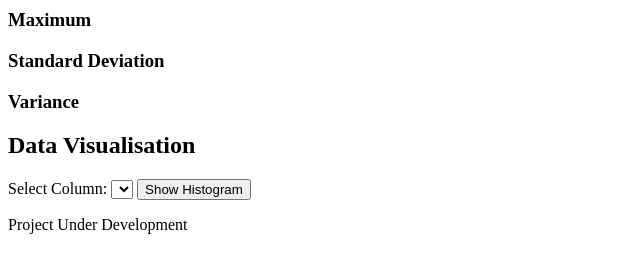
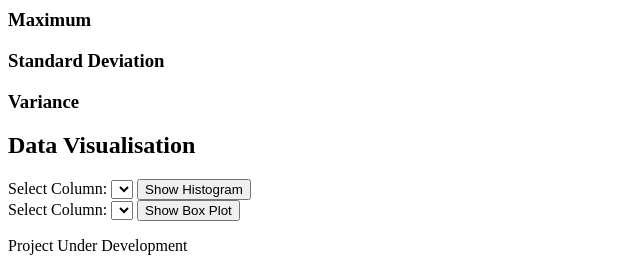
Before and after one commit to Neelu-Verma-26/DataSense-AI, a Flask app: page /upload in a window 1280 px wide. Shown: the part 936-1207 px from the top of the page, without its empty margins (0-640 px from the left). Before the commit the page ends 1170 px from the top, so only its background shows below. Run offline with Flask 3, Linux system fonts and the light colour scheme; lists and menus that the app fills with data are empty.

Commit message:
add box plot visualization

```diff
--- a/app.py
+++ b/app.py
@@ -239,5 +239,33 @@ def show_histogram():
                             duplicate_rows = duplicate_rows,
                             histogram_image="histogram.png")
 
+@app.route("/show_boxplot", methods=["POST"])
+def show_boxplot():
+    selected_column = request.form.get("column")
+    file_path = session.get("file_path")
+    if file_path is None:
+          return "Please upload a file first"
+
+    df = pd.read_csv(file_path)
+    column_data = df[selected_column]
+    plt.figure(figsize=(8,5))
+    plt.boxplot(column_data)
+    plt.title(f"Box Plot of {selected_column}")
+    plt.ylabel(selected_column)
+    plt.grid(True)
+    plt.savefig("static/boxplot.png")
+    plt.close()
+
+    rows, columns, column_names, missing_values_html, duplicate_rows, table = generate_dataset_report(df)
+
+    return render_template("index.html",
+                            table=table,
+                            rows=rows,
+                            columns=columns,
+                            column_names=column_names,
+                            missing_values = missing_values_html,
+                            duplicate_rows = duplicate_rows,
+                            boxplot_image="boxplot.png")
+
 if __name__ == "__main__":
     app.run(debug = True, port=5001)
--- a/templates/index.html
+++ b/templates/index.html
@@ -121,6 +121,22 @@
         <img src="{{ url_for('static', filename=histogram_image) }}", alt="Histogram">
     {% endif %}
 
+    <form action="/show_boxplot" method="post">
+        <label for="box_column">Select Column:</label>
+        <select name="column" id="box_column">
+            {% for column in column_names %}
+                <option value="{{ column }}">
+                    {{ column }}
+                </option>
+            {% endfor %}
+        </select>
+        <button type="submit">Show Box Plot</button>
+    </form>
+    {% if boxplot_image %}
+        <h3>Box Plot</h3>
+        <img src="{{ url_for('static', filename=boxplot_image) }}" alt="Box Plot">
+    {% endif %}
+
 <p>Project Under Development</p>
 </body>
 </html>
```
Also changed, not shown: static/boxplot.png (added), static/histogram.png.
